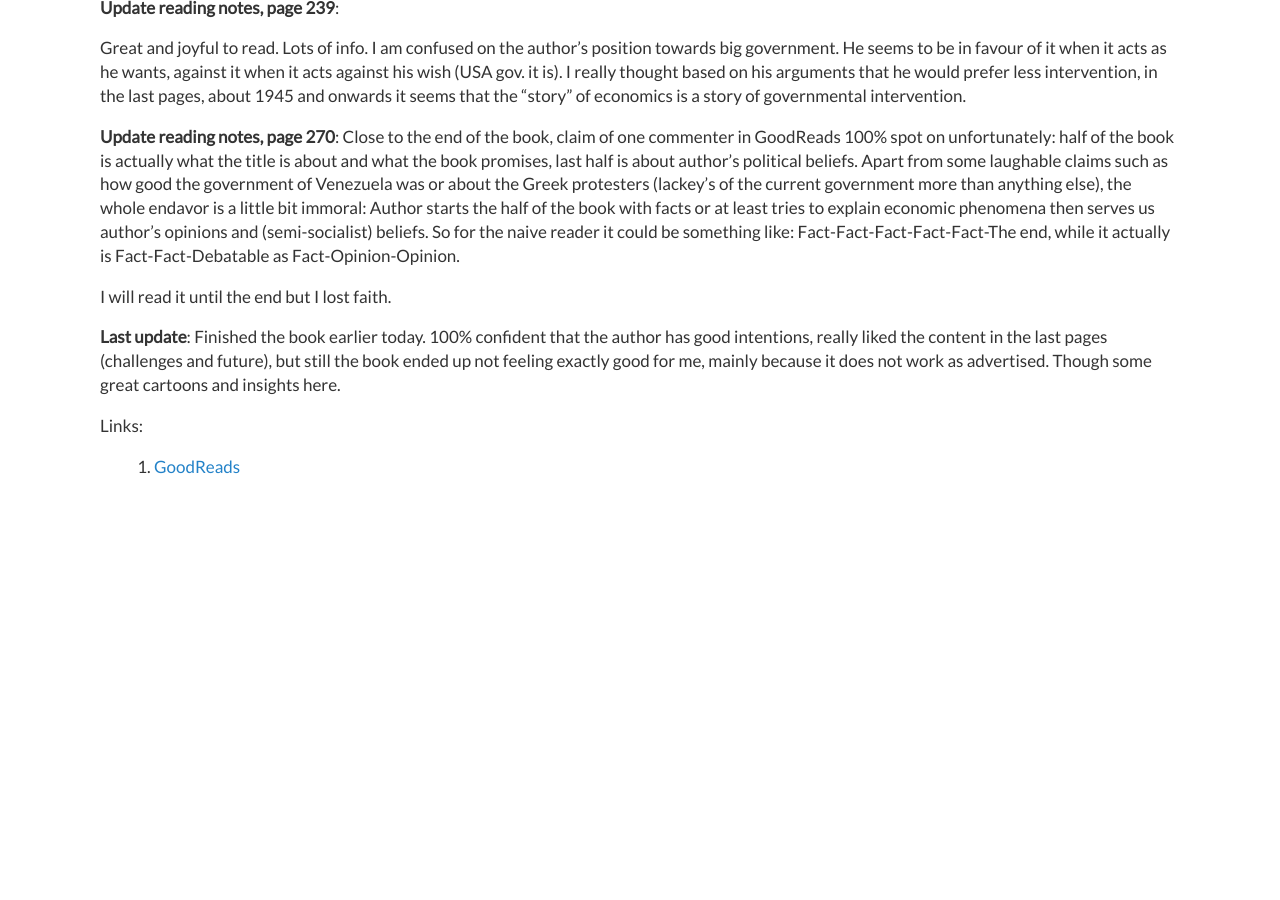
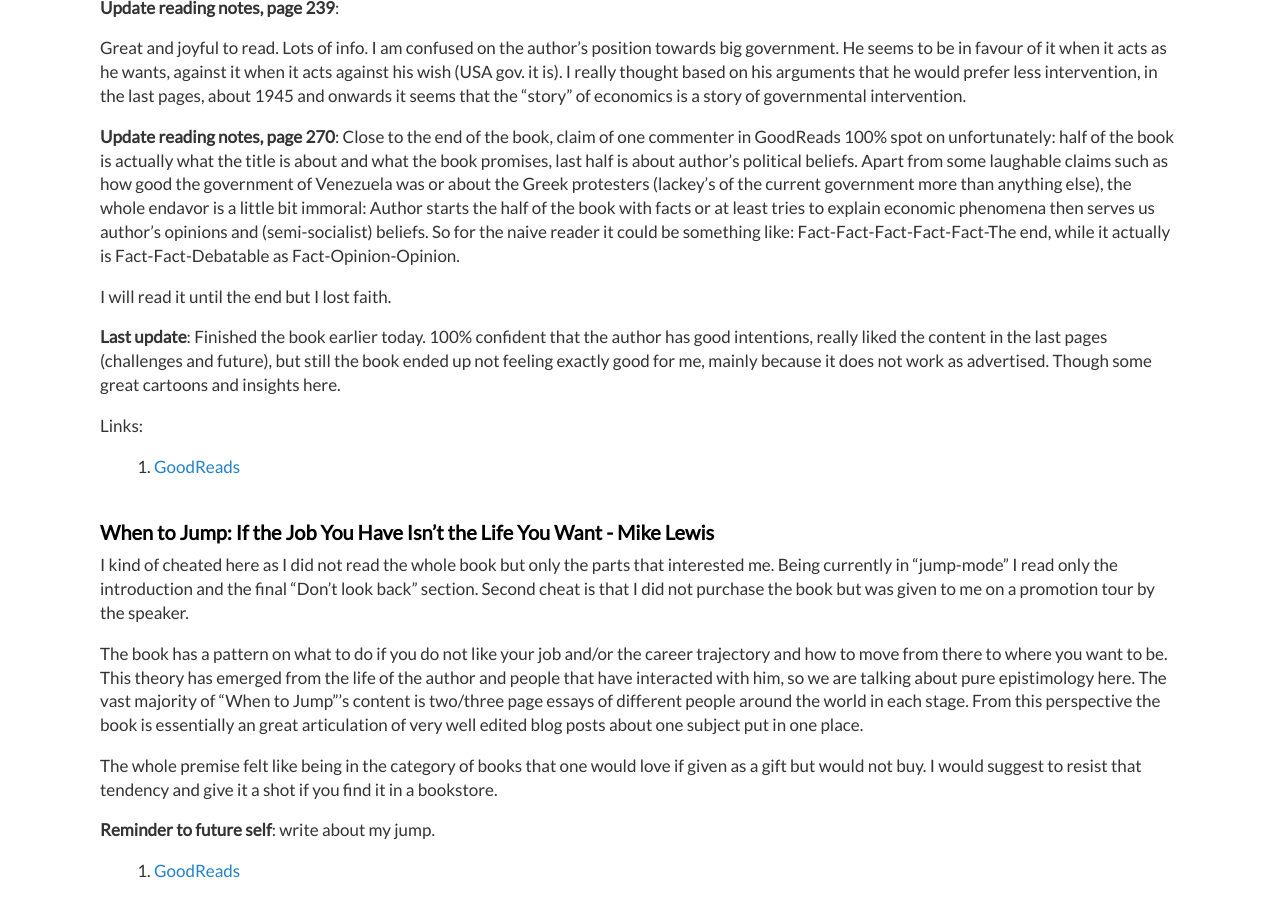
Before and after one commit to dimitrismistriotis/dimitrismistriotis.github.io, a Jekyll site: the page built from _posts/2018-01-21-books_of_2018.md, in a window 1280 px wide and 900 px high, scrolled down 2745 px. Built offline with Jekyll 4.4.1, drawn with Linux system fonts in a browser that asks for light colours; before the commit the page ends 3240 px from its top, so only the background shows below that.

Commit message:
When to Jump.

```diff
--- a/_posts/2018-01-21-books_of_2018.md
+++ b/_posts/2018-01-21-books_of_2018.md
@@ -186,3 +186,27 @@ it does not work as advertised. Though some great cartoons and insights here.
 Links:
 
 1. [GoodReads](https://www.goodreads.com/book/show/13591145-economix)
+
+##  When to Jump: If the Job You Have Isn't the Life You Want - Mike Lewis
+
+I kind of cheated here as I did not read the whole book but only the parts that
+interested me. Being currently in "jump-mode" I read only the introduction and
+the final "Don't look back" section. Second cheat is that I did not purchase
+the book but was given to me on a promotion tour by the speaker.
+
+The book has a pattern on what to do if you do not like your job and/or the
+career trajectory and how to move from there to where you want to be.
+This theory has emerged from the life of the author and people that have
+interacted with him, so we are talking about pure epistimology here. The vast
+majority of "When to Jump"'s content is two/three page essays of different
+people around the world in each stage. From this perspective the book is
+essentially an great articulation of very well edited blog posts about one
+subject put in one place.
+
+The whole premise felt like being in the category of books that one would love
+if given as a gift but would not buy. I would suggest to resist that tendency
+and give it a shot if you find it in a bookstore.
+
+**Reminder to future self**: write about my jump.
+
+1. [GoodReads](https://www.goodreads.com/book/show/35020352-when-to-jump)
```
